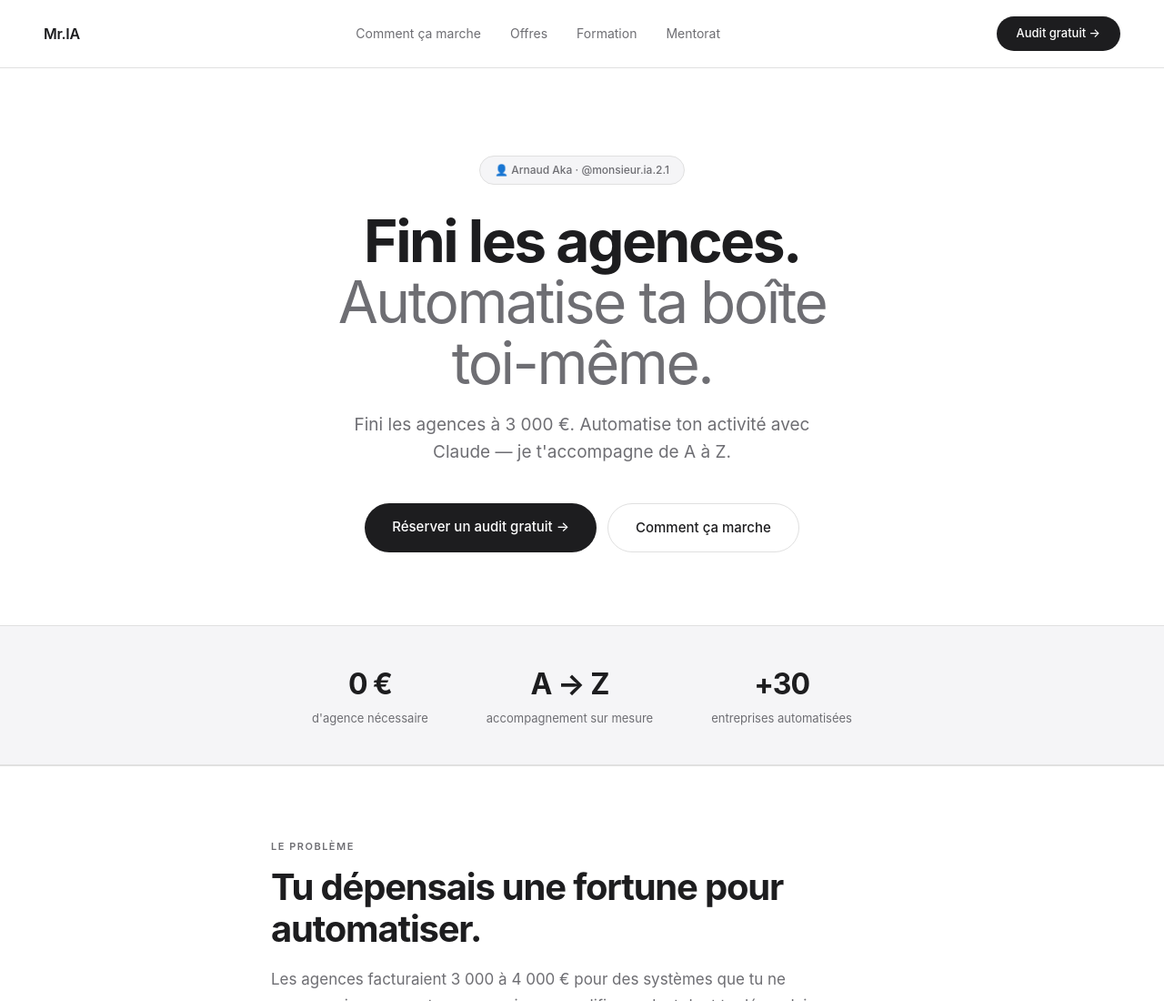
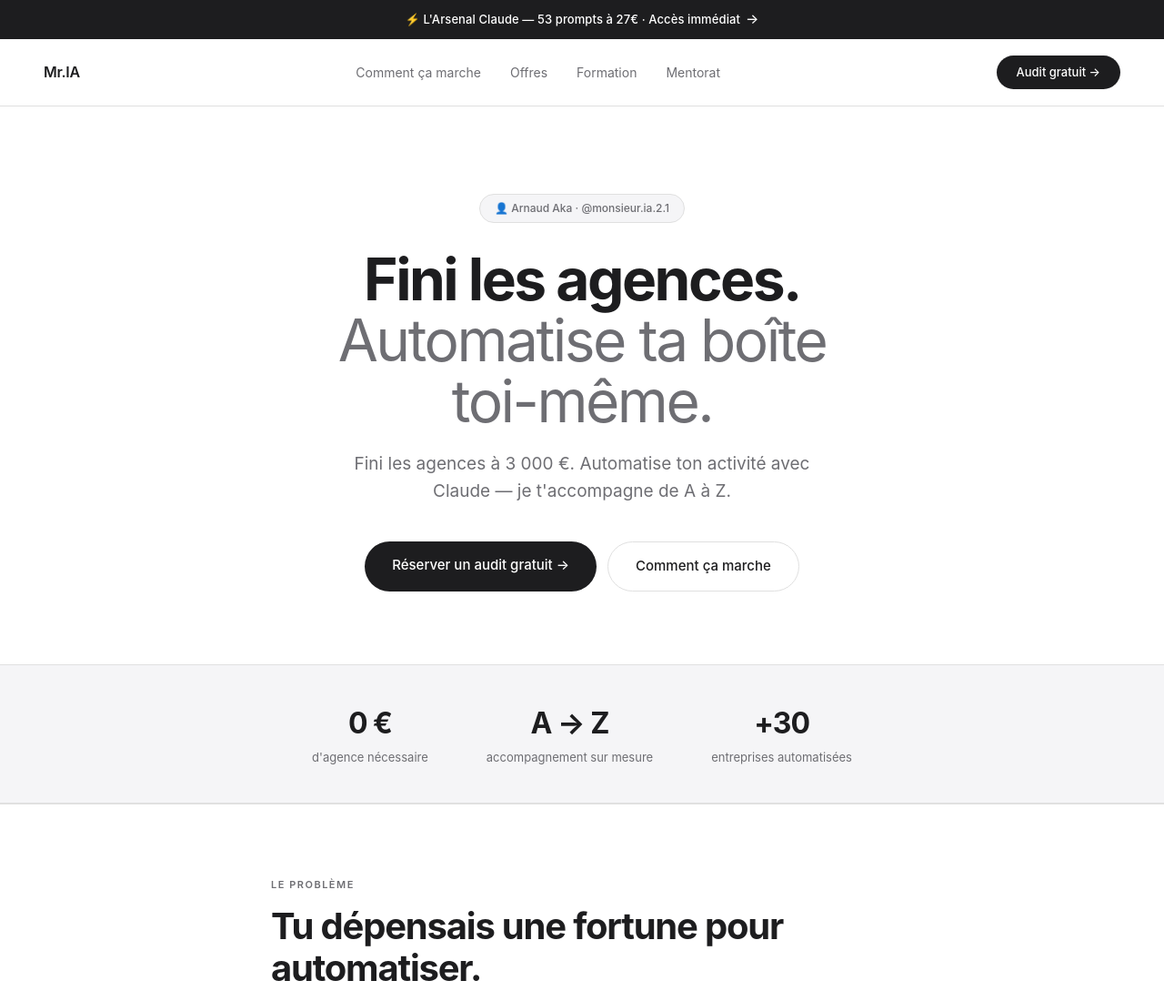
Before and after one commit to felixarnaudaka10-collab/maitrise-ia, a plain HTML site: page index.html in a window 1280 px wide. Shown: the top 1100 px of the page at 91% size. Drawn offline with Linux system fonts and the light colour scheme.

Commit message:
Update index.html

```diff
--- a/index.html
+++ b/index.html
@@ -9,7 +9,11 @@
     :root { --black: #1d1d1f; --gray: #6e6e73; --light: #f5f5f7; --border: #e0e0e0; --white: #ffffff; }
     body { font-family: -apple-system, BlinkMacSystemFont, 'SF Pro Display', 'Segoe UI', sans-serif; color: var(--black); background: var(--white); line-height: 1.5; }
     a { text-decoration: none; color: inherit; }
-    nav { display: flex; align-items: center; justify-content: space-between; padding: 18px 48px; border-bottom: 0.5px solid var(--border); position: sticky; top: 0; background: rgba(255,255,255,0.92); backdrop-filter: blur(12px); -webkit-backdrop-filter: blur(12px); z-index: 100; }
+    .top-banner { background: var(--black); color: var(--white); text-align: center; padding: 10px 24px; font-size: 13px; font-weight: 500; letter-spacing: 0.1px; position: sticky; top: 0; z-index: 101; }
+    .top-banner a { color: var(--white); display: inline-flex; align-items: center; gap: 6px; transition: opacity 0.2s; }
+    .top-banner a:hover { opacity: 0.75; }
+    .top-banner-arrow { font-size: 15px; }
+    nav { display: flex; align-items: center; justify-content: space-between; padding: 18px 48px; border-bottom: 0.5px solid var(--border); position: sticky; top: 37px; background: rgba(255,255,255,0.92); backdrop-filter: blur(12px); -webkit-backdrop-filter: blur(12px); z-index: 100; }
     .nav-logo { font-size: 16px; font-weight: 600; letter-spacing: -0.3px; }
     .nav-links { display: flex; gap: 32px; font-size: 14px; color: var(--gray); }
     .nav-links a:hover { color: var(--black); }
@@ -107,6 +111,10 @@
   </style>
 </head>
 <body>
+
+  <div class="top-banner">
+    <a href="/prompts">⚡ L'Arsenal Claude — 53 prompts à 27€ · Accès immédiat <span class="top-banner-arrow">→</span></a>
+  </div>
 
   <nav>
     <span class="nav-logo">Mr.IA</span>
```
